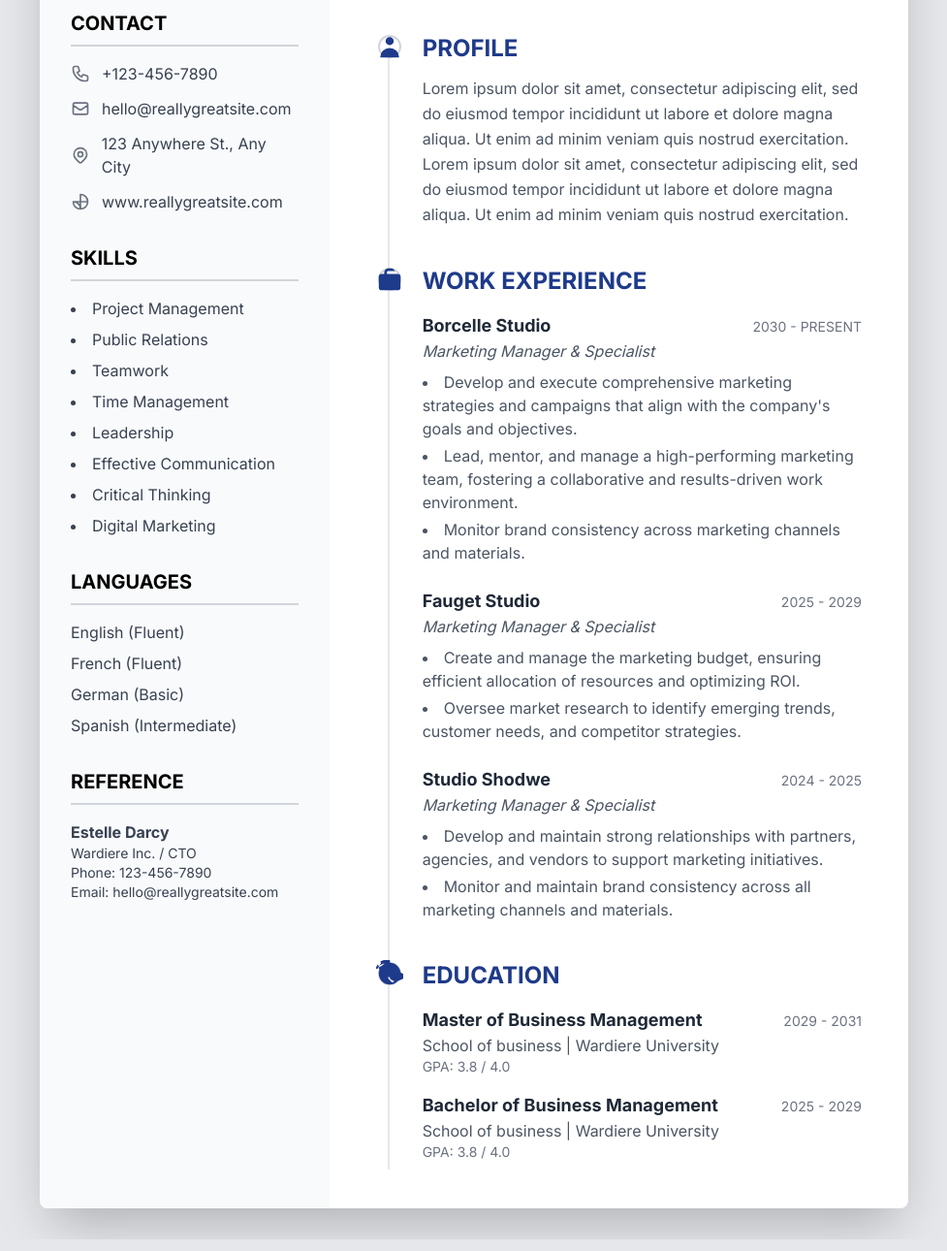
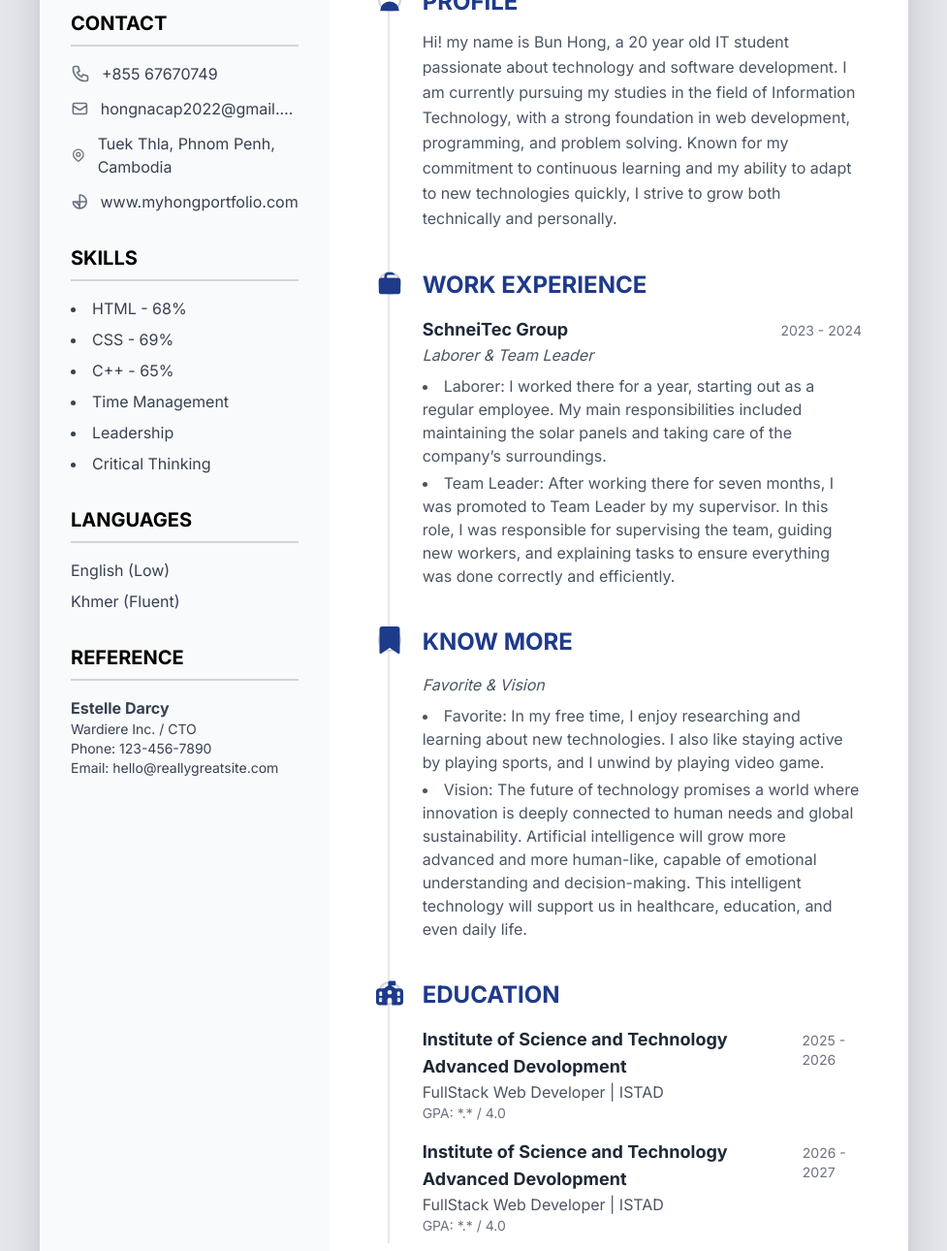
Before and after one commit to Bunhong3/HomeWork1-Web2, a website: page src/index.html in a window 1280 px wide. Shown: the part 230-1520 px from the top of the page at 97% size, without its empty margins (151-1128 px from the left). Drawn offline with Linux system fonts and the light colour scheme.

Commit message:
last commit

```diff
--- a/src/index.html
+++ b/src/index.html
@@ -1,14 +1,19 @@
 <!DOCTYPE html>
 <html lang="en">
+
 <head>
     <meta charset="UTF-8">
     <meta name="viewport" content="width=device-width, initial-scale=1.0">
-    <title>Richard Sanchez - Marketing Manager</title>
+    <title>Kong BunHong - Software Developer</title>
     <link rel="preconnect" href="https://fonts.googleapis.com">
     <link rel="preconnect" href="https://fonts.gstatic.com" crossorigin>
     <link href="https://fonts.googleapis.com/css2?family=Inter:wght@400;500;700;800&display=swap" rel="stylesheet">
+    <link rel="stylesheet" href="https://cdnjs.cloudflare.com/ajax/libs/font-awesome/6.7.2/css/all.min.css"
+        integrity="sha512-Evv84Mr4kqVGRNSgIGL/F/aIDqQb7xQ2vcrdIwxfjThSH8CSR7PBEakCr51Ck+w+/U6swU2Im1vVX0SVk9ABhg=="
+        crossorigin="anonymous" referrerpolicy="no-referrer" />
     <link rel="stylesheet" href="./css/output.css">
 </head>
+
 <body class="bg-gray-200">
 
     <main class="container mx-auto my-8 max-w-4xl bg-white shadow-2xl rounded-lg overflow-hidden">
@@ -18,9 +23,8 @@
             <aside class="w-full md:w-1/3 bg-gray-50 p-8">
                 <!-- Profile Picture -->
                 <div class="flex justify-center mb-8">
-                    <img src="https://placehold.co/150x150/a0aec0/ffffff?text=RS"
-                         alt="Richard Sanchez"
-                         class="rounded-full w-36 h-36 object-cover border-4 border-white shadow-md">
+                    <img src="./img/photo_me.jpg" alt="KONG BUNHONG"
+                        class="rounded-full w-36 h-36 object-cover border-4 border-white shadow-md">
                 </div>
 
                 <!-- Contact Section -->
@@ -28,20 +32,42 @@
                     <h2 class="text-xl font-bold border-b-2 border-gray-300 pb-2 mb-4">CONTACT</h2>
                     <ul class="space-y-3 text-gray-700">
                         <li class="flex items-center">
-                            <svg class="w-5 h-5 mr-3 text-gray-500" fill="none" stroke="currentColor" viewBox="0 0 24 24" xmlns="http://www.w3.org/2000/svg"><path stroke-linecap="round" stroke-linejoin="round" stroke-width="2" d="M3 5a2 2 0 012-2h3.28a1 1 0 01.948.684l1.498 4.493a1 1 0 01-.502 1.21l-2.257 1.13a11.042 11.042 0 005.516 5.516l1.13-2.257a1 1 0 011.21-.502l4.493 1.498a1 1 0 01.684.949V19a2 2 0 01-2 2h-1C9.716 21 3 14.284 3 6V5z"></path></svg>
-                            <span>+123-456-7890</span>
+                            <svg class="w-5 h-5 mr-3 text-gray-500" fill="none" stroke="currentColor"
+                                viewBox="0 0 24 24" xmlns="http://www.w3.org/2000/svg">
+                                <path stroke-linecap="round" stroke-linejoin="round" stroke-width="2"
+                                    d="M3 5a2 2 0 012-2h3.28a1 1 0 01.948.684l1.498 4.493a1 1 0 01-.502 1.21l-2.257 1.13a11.042 11.042 0 005.516 5.516l1.13-2.257a1 1 0 011.21-.502l4.493 1.498a1 1 0 01.684.949V19a2 2 0 01-2 2h-1C9.716 21 3 14.284 3 6V5z">
+                                </path>
+                            </svg>
+                            <span>+855 67670749</span>
                         </li>
                         <li class="flex items-center">
-                            <svg class="w-5 h-5 mr-3 text-gray-500" fill="none" stroke="currentColor" viewBox="0 0 24 24" xmlns="http://www.w3.org/2000/svg"><path stroke-linecap="round" stroke-linejoin="round" stroke-width="2" d="M3 8l7.89 5.26a2 2 0 002.22 0L21 8M5 19h14a2 2 0 002-2V7a2 2 0 00-2-2H5a2 2 0 00-2 2v10a2 2 0 002 2z"></path></svg>
-                            <span class="truncate">hello@reallygreatsite.com</span>
+                            <svg class="w-5 h-5 mr-3 text-gray-500" fill="none" stroke="currentColor"
+                                viewBox="0 0 24 24" xmlns="http://www.w3.org/2000/svg">
+                                <path stroke-linecap="round" stroke-linejoin="round" stroke-width="2"
+                                    d="M3 8l7.89 5.26a2 2 0 002.22 0L21 8M5 19h14a2 2 0 002-2V7a2 2 0 00-2-2H5a2 2 0 00-2 2v10a2 2 0 002 2z">
+                                </path>
+                            </svg>
+                            <span class="truncate">hongnacap2022@gmail.com</span>
                         </li>
                         <li class="flex items-center">
-                            <svg class="w-5 h-5 mr-3 text-gray-500" fill="none" stroke="currentColor" viewBox="0 0 24 24" xmlns="http://www.w3.org/2000/svg"><path stroke-linecap="round" stroke-linejoin="round" stroke-width="2" d="M17.657 16.657L13.414 20.9a1.998 1.998 0 01-2.827 0l-4.244-4.243a8 8 0 1111.314 0z"></path><path stroke-linecap="round" stroke-linejoin="round" stroke-width="2" d="M15 11a3 3 0 11-6 0 3 3 0 016 0z"></path></svg>
-                            <span>123 Anywhere St., Any City</span>
+                            <svg class="w-5 h-5 mr-3 text-gray-500" fill="none" stroke="currentColor"
+                                viewBox="0 0 24 24" xmlns="http://www.w3.org/2000/svg">
+                                <path stroke-linecap="round" stroke-linejoin="round" stroke-width="2"
+                                    d="M17.657 16.657L13.414 20.9a1.998 1.998 0 01-2.827 0l-4.244-4.243a8 8 0 1111.314 0z">
+                                </path>
+                                <path stroke-linecap="round" stroke-linejoin="round" stroke-width="2"
+                                    d="M15 11a3 3 0 11-6 0 3 3 0 016 0z"></path>
+                            </svg>
+                            <span>Tuek Thla, Phnom Penh, Cambodia</span>
                         </li>
                         <li class="flex items-center">
-                            <svg class="w-5 h-5 mr-3 text-gray-500" fill="none" stroke="currentColor" viewBox="0 0 24 24" xmlns="http://www.w3.org/2000/svg"><path stroke-linecap="round" stroke-linejoin="round" stroke-width="2" d="M21 12a9 9 0 01-9 9m9-9a9 9 0 00-9-9m9 9H3m9 9a9 9 0 01-9-9m9 9V3m0 18a9 9 0 009-9m-9 9a9 9 0 00-9-9"></path></svg>
-                            <span>www.reallygreatsite.com</span>
+                            <svg class="w-5 h-5 mr-3 text-gray-500" fill="none" stroke="currentColor"
+                                viewBox="0 0 24 24" xmlns="http://www.w3.org/2000/svg">
+                                <path stroke-linecap="round" stroke-linejoin="round" stroke-width="2"
+                                    d="M21 12a9 9 0 01-9 9m9-9a9 9 0 00-9-9m9 9H3m9 9a9 9 0 01-9-9m9 9V3m0 18a9 9 0 009-9m-9 9a9 9 0 00-9-9">
+                                </path>
+                            </svg>
+                            <span>www.myhongportfolio.com</span>
                         </li>
                     </ul>
                 </section>
@@ -50,14 +76,12 @@
                 <section class="mb-8">
                     <h2 class="text-xl font-bold border-b-2 border-gray-300 pb-2 mb-4">SKILLS</h2>
                     <ul class="space-y-2 text-gray-700 list-disc list-inside">
-                        <li>Project Management</li>
-                        <li>Public Relations</li>
-                        <li>Teamwork</li>
+                        <li>HTML - 68%</li>
+                        <li>CSS - 69%</li>
+                        <li>C++ - 65%</li>
                         <li>Time Management</li>
                         <li>Leadership</li>
-                        <li>Effective Communication</li>
                         <li>Critical Thinking</li>
-                        <li>Digital Marketing</li>
                     </ul>
                 </section>
 
@@ -65,10 +89,8 @@
                 <section class="mb-8">
                     <h2 class="text-xl font-bold border-b-2 border-gray-300 pb-2 mb-4">LANGUAGES</h2>
                     <ul class="space-y-2 text-gray-700">
-                        <li>English (Fluent)</li>
-                        <li>French (Fluent)</li>
-                        <li>German (Basic)</li>
-                        <li>Spanish (Intermediate)</li>
+                        <li>English (Low)</li>
+                        <li>Khmer (Fluent)</li>
                     </ul>
                 </section>
 
@@ -88,8 +110,8 @@
             <div class="w-full md:w-2/3 p-8 md:p-12">
                 <!-- Name and Title -->
                 <header class="text-center md:text-left mb-12">
-                    <h1 class="text-4xl md:text-5xl font-extrabold text-navy tracking-wider">RICHARD SANCHEZ</h1>
-                    <p class="text-xl md:text-2xl text-gray-500 tracking-widest mt-2">MARKETING MANAGER</p>
+                    <h1 class="text-4xl md:text-5xl font-extrabold text-navy tracking-wider">KONG BUNHONG</h1>
+                    <p class="text-xl md:text-2xl text-gray-500 tracking-widest mt-2">SOFTWARE DEVELOPER</p>
                 </header>
 
                 <!-- Timeline Sections -->
@@ -101,11 +123,19 @@
                     <section class="relative pl-12 mb-10">
                         <div class="absolute left-0 top-0 flex items-center justify-center">
                             <span class="absolute h-6 w-6 rounded-full bg-white border-2 border-gray-300"></span>
-                            <svg class="w-7 h-7 text-navy relative z-10" fill="currentColor" viewBox="0 0 20 20" xmlns="http://www.w3.org/2000/svg"><path fill-rule="evenodd" d="M10 9a3 3 0 100-6 3 3 0 000 6zm-7 9a7 7 0 1114 0H3z" clip-rule="evenodd"></path></svg>
+                            <svg class="w-7 h-7 text-navy relative z-10" fill="currentColor" viewBox="0 0 20 20"
+                                xmlns="http://www.w3.org/2000/svg">
+                                <path fill-rule="evenodd" d="M10 9a3 3 0 100-6 3 3 0 000 6zm-7 9a7 7 0 1114 0H3z"
+                                    clip-rule="evenodd"></path>
+                            </svg>
                         </div>
                         <h2 class="text-2xl font-bold text-navy mb-3">PROFILE</h2>
                         <p class="text-gray-600 leading-relaxed">
-                            Lorem ipsum dolor sit amet, consectetur adipiscing elit, sed do eiusmod tempor incididunt ut labore et dolore magna aliqua. Ut enim ad minim veniam quis nostrud exercitation. Lorem ipsum dolor sit amet, consectetur adipiscing elit, sed do eiusmod tempor incididunt ut labore et dolore magna aliqua. Ut enim ad minim veniam quis nostrud exercitation.
+                            Hi! my name is Bun Hong, a 20 year old IT student passionate about technology and software
+                            development. I am currently pursuing my studies in the field of Information Technology, with
+                            a strong foundation in web development, programming, and problem solving. Known for my
+                            commitment to continuous learning and my ability to adapt to new technologies quickly, I
+                            strive to grow both technically and personally.
                         </p>
                     </section>
 
@@ -113,42 +143,57 @@
                     <section class="relative pl-12 mb-10">
                         <div class="absolute left-0 top-0 flex items-center justify-center">
                             <span class="absolute h-6 w-6 rounded-full bg-white border-2 border-gray-300"></span>
-                            <svg class="w-7 h-7 text-navy relative z-10" fill="currentColor" viewBox="0 0 20 20" xmlns="http://www.w3.org/2000/svg"><path fill-rule="evenodd" d="M6 6V5a3 3 0 013-3h2a3 3 0 013 3v1h2a2 2 0 012 2v8a2 2 0 01-2 2H4a2 2 0 01-2-2V8a2 2 0 012-2h2zm8-1V5a1 1 0 00-1-1H9a1 1 0 00-1 1v1h6z" clip-rule="evenodd"></path></svg>
+                            <svg class="w-7 h-7 text-navy relative z-10" fill="currentColor" viewBox="0 0 20 20"
+                                xmlns="http://www.w3.org/2000/svg">
+                                <path fill-rule="evenodd"
+                                    d="M6 6V5a3 3 0 013-3h2a3 3 0 013 3v1h2a2 2 0 012 2v8a2 2 0 01-2 2H4a2 2 0 01-2-2V8a2 2 0 012-2h2zm8-1V5a1 1 0 00-1-1H9a1 1 0 00-1 1v1h6z"
+                                    clip-rule="evenodd"></path>
+                            </svg>
                         </div>
                         <h2 class="text-2xl font-bold text-navy mb-4">WORK EXPERIENCE</h2>
                         <div class="space-y-6">
                             <div>
                                 <div class="flex justify-between items-baseline">
-                                    <h3 class="font-semibold text-lg text-gray-800">Borcelle Studio</h3>
-                                    <p class="text-sm text-gray-500">2030 - PRESENT</p>
+                                    <h3 class="font-semibold text-lg text-gray-800">SchneiTec Group</h3>
+                                    <p class="text-sm text-gray-500">2023 - 2024</p>
                                 </div>
-                                <p class="text-md text-gray-600 italic">Marketing Manager & Specialist</p>
+                                <p class="text-md text-gray-600 italic">Laborer & Team Leader</p>
                                 <ul class="list-disc list-inside mt-2 text-gray-600 space-y-1">
-                                    <li>Develop and execute comprehensive marketing strategies and campaigns that align with the company's goals and objectives.</li>
-                                    <li>Lead, mentor, and manage a high-performing marketing team, fostering a collaborative and results-driven work environment.</li>
-                                    <li>Monitor brand consistency across marketing channels and materials.</li>
+                                    <li>Laborer: I worked there for a year, starting out as a regular employee. My main
+                                        responsibilities included maintaining the solar panels and taking care of the
+                                        company’s surroundings. </li>
+                                    <li>Team Leader: After working there for seven months, I was promoted to Team Leader
+                                        by my supervisor. In this role, I was responsible for supervising the team,
+                                        guiding new workers, and explaining tasks to ensure everything was done
+                                        correctly and efficiently.</li>
                                 </ul>
                             </div>
+                        </div>
+                    </section>
+
+                    <section class="relative pl-12 mb-10">
+                        <div class="absolute left-0 top-0 flex items-center justify-center">
+                            <span class="absolute h-6 w-6 rounded-full bg-white border-2 border-gray-300"></span>
+                            <svg class="w-7 h-7 text-navy relative z-10" fill="currentColor" viewBox="0 0 384 512"
+                                xmlns="http://www.w3.org/2000/svg">
+                                <path fill-rule="evenodd"
+                                    d="M0 48V487.7C0 501.1 10.9 512 24.3 512c5 0 9.9-1.5 14-4.4L192 400 345.7 507.6c4.1 2.9 9 4.4 14 4.4c13.4 0 24.3-10.9 24.3-24.3V48c0-26.5-21.5-48-48-48H48C21.5 0 0 21.5 0 48z"
+                                    clip-rule="evenodd"></path>
+                            </svg>
+                        </div>
+                        <h2 class="text-2xl font-bold text-navy mb-4">KNOW MORE</h2>
+                        <div class="space-y-6">
                             <div>
-                                <div class="flex justify-between items-baseline">
-                                    <h3 class="font-semibold text-lg text-gray-800">Fauget Studio</h3>
-                                    <p class="text-sm text-gray-500">2025 - 2029</p>
-                                </div>
-                                <p class="text-md text-gray-600 italic">Marketing Manager & Specialist</p>
+                                <p class="text-md text-gray-600 italic">Favorite & Vision</p>
                                 <ul class="list-disc list-inside mt-2 text-gray-600 space-y-1">
-                                    <li>Create and manage the marketing budget, ensuring efficient allocation of resources and optimizing ROI.</li>
-                                    <li>Oversee market research to identify emerging trends, customer needs, and competitor strategies.</li>
-                                </ul>
-                            </div>
-                            <div>
-                                <div class="flex justify-between items-baseline">
-                                    <h3 class="font-semibold text-lg text-gray-800">Studio Shodwe</h3>
-                                    <p class="text-sm text-gray-500">2024 - 2025</p>
-                                </div>
-                                <p class="text-md text-gray-600 italic">Marketing Manager & Specialist</p>
-                                <ul class="list-disc list-inside mt-2 text-gray-600 space-y-1">
-                                    <li>Develop and maintain strong relationships with partners, agencies, and vendors to support marketing initiatives.</li>
-                                    <li>Monitor and maintain brand consistency across all marketing channels and materials.</li>
+                                    <li>Favorite: In my free time, I enjoy researching and learning about new
+                                        technologies. I also like staying active by playing sports, and I unwind by
+                                        playing video game. </li>
+                                    <li>Vision: The future of technology promises a world where innovation is deeply
+                                        connected to human needs and global sustainability. Artificial intelligence will
+                                        grow more advanced and more human-like, capable of emotional understanding and
+                                        decision-making. This intelligent technology will support us in healthcare,
+                                        education, and even daily life.</li>
                                 </ul>
                             </div>
                         </div>
@@ -158,25 +203,32 @@
                     <section class="relative pl-12">
                         <div class="absolute left-0 top-0 flex items-center justify-center">
                             <span class="absolute h-6 w-6 rounded-full bg-white border-2 border-gray-300"></span>
-                            <svg class="w-7 h-7 text-navy relative z-10" fill="currentColor" viewBox="0 0 20 20" xmlns="http://www.w3.org/2000/svg"><path d="M10.394 2.08a1 1 0 00-.788 0l-7 3a1 1 0 000 1.84L5.25 8.051a.998.998 0 011.07-1.07l2.88-1.44a.998.998 0 000-1.786L5.893 2.686a1 1 0 00-.788 0L2.25 4.051a.998.998 0 01-1.07-1.07l-1.44 2.88a1 1 0 001.786 0l1.44-2.88a1 1 0 000-1.84l7-3zM14.75 9.949a.998.998 0 01-1.07 1.07l-2.88 1.44a.998.998 0 000 1.786l3.307 1.654a1 1 0 00.788 0l7-3a1 1 0 000-1.84l-5.25-2.625a.998.998 0 01-1.07-1.07l-1.44-2.88a1 1 0 00-1.786 0l1.44 2.88z"></path><path fill-rule="evenodd" d="M10 18a8 8 0 100-16 8 8 0 000 16zm-1.82-5.414a1 1 0 011.414 0L12 14.086l2.406-2.5a1 1 0 011.414 1.414l-3 3.125a1 1 0 01-1.414 0l-2.121-2.207a1 1 0 010-1.414z" clip-rule="evenodd"></path></svg>
+                            <svg class="w-7 h-7 text-navy relative z-10" fill="currentColor" viewBox="0 0 576 512"
+                                xmlns="http://www.w3.org/2000/svg">
+                                <path fill-rule="evenodd"
+                                    d="M288 0L400 0c8.8 0 16 7.2 16 16l0 64c0 8.8-7.2 16-16 16l-79.3 0 89.6 64L512 160c35.3 0 64 28.7 64 64l0 224c0 35.3-28.7 64-64 64l-176 0 0-112c0-26.5-21.5-48-48-48s-48 21.5-48 48l0 112L64 512c-35.3 0-64-28.7-64-64L0 224c0-35.3 28.7-64 64-64l101.7 0L256 95.5 256 32c0-17.7 14.3-32 32-32zm48 240a48 48 0 1 0 -96 0 48 48 0 1 0 96 0zM80 224c-8.8 0-16 7.2-16 16l0 64c0 8.8 7.2 16 16 16l32 0c8.8 0 16-7.2 16-16l0-64c0-8.8-7.2-16-16-16l-32 0zm368 16l0 64c0 8.8 7.2 16 16 16l32 0c8.8 0 16-7.2 16-16l0-64c0-8.8-7.2-16-16-16l-32 0c-8.8 0-16 7.2-16 16zM80 352c-8.8 0-16 7.2-16 16l0 64c0 8.8 7.2 16 16 16l32 0c8.8 0 16-7.2 16-16l0-64c0-8.8-7.2-16-16-16l-32 0zm384 0c-8.8 0-16 7.2-16 16l0 64c0 8.8 7.2 16 16 16l32 0c8.8 0 16-7.2 16-16l0-64c0-8.8-7.2-16-16-16l-32 0z">
+                                </path>
+                            </svg>
                         </div>
                         <h2 class="text-2xl font-bold text-navy mb-4">EDUCATION</h2>
                         <div class="space-y-4">
                             <div>
                                 <div class="flex justify-between items-baseline">
-                                    <h3 class="font-semibold text-lg text-gray-800">Master of Business Management</h3>
-                                    <p class="text-sm text-gray-500">2029 - 2031</p>
+                                    <h3 class="font-semibold text-lg text-gray-800">Institute of Science and Technology
+                                        Advanced Devolopment</h3>
+                                    <p class="text-sm text-gray-500">2025 - 2026</p>
                                 </div>
-                                <p class="text-md text-gray-600">School of business | Wardiere University</p>
-                                <p class="text-sm text-gray-500">GPA: 3.8 / 4.0</p>
+                                <p class="text-md text-gray-600">FullStack Web Developer | ISTAD</p>
+                                <p class="text-sm text-gray-500">GPA: *.* / 4.0</p>
                             </div>
                             <div>
                                 <div class="flex justify-between items-baseline">
-                                    <h3 class="font-semibold text-lg text-gray-800">Bachelor of Business Management</h3>
-                                    <p class="text-sm text-gray-500">2025 - 2029</p>
+                                    <h3 class="font-semibold text-lg text-gray-800">Institute of Science and Technology
+                                        Advanced Devolopment</h3>
+                                    <p class="text-sm text-gray-500">2026 - 2027</p>
                                 </div>
-                                <p class="text-md text-gray-600">School of business | Wardiere University</p>
-                                <p class="text-sm text-gray-500">GPA: 3.8 / 4.0</p>
+                                <p class="text-md text-gray-600">FullStack Web Developer | ISTAD</p>
+                                <p class="text-sm text-gray-500">GPA: *.* / 4.0</p>
                             </div>
                         </div>
                     </section>
@@ -187,4 +239,5 @@
     </main>
 
 </body>
+
 </html>
```
Also changed, not shown: src/img/photo_me.jpg (added).
